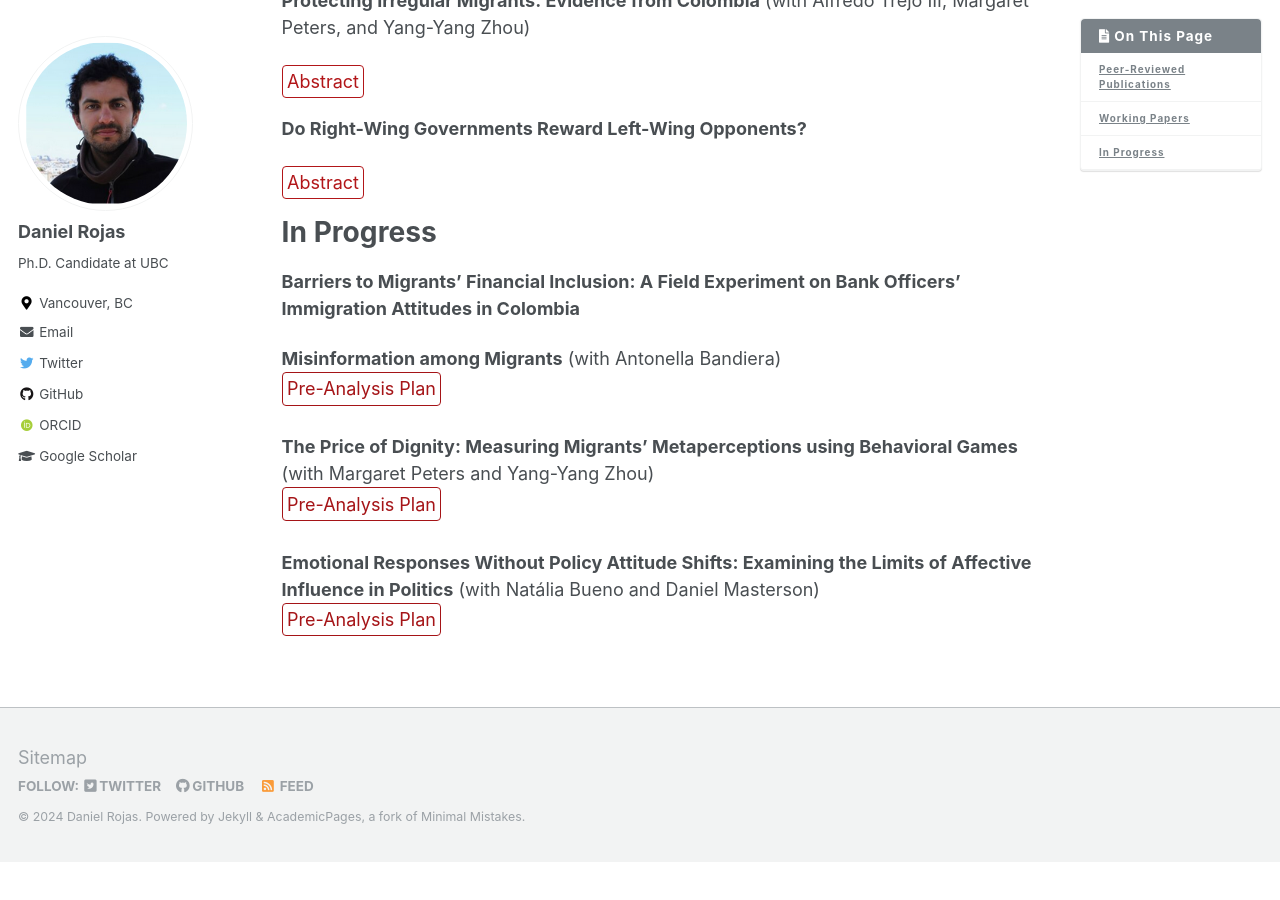
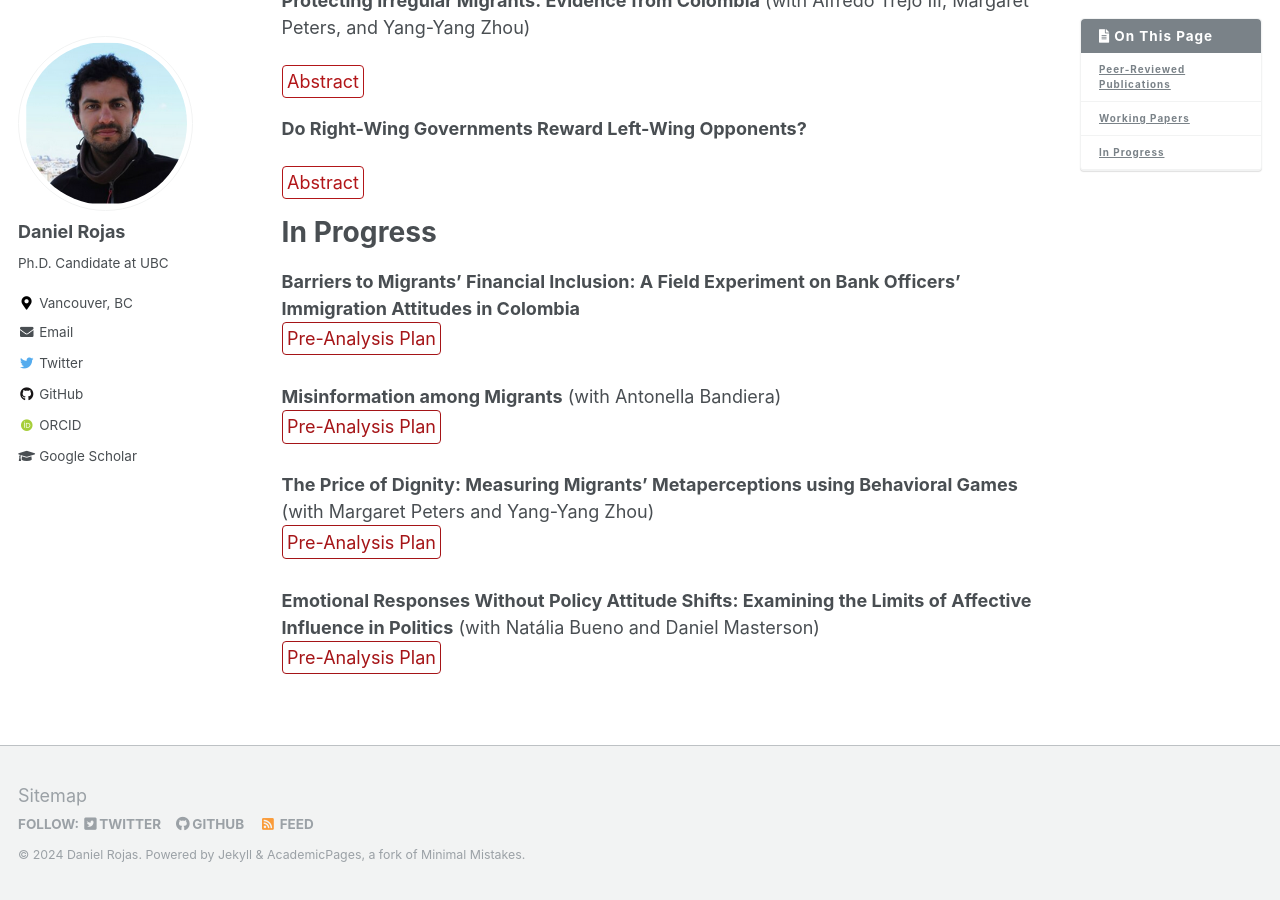
Before and after one commit to danielrojaslozano/danielrojaslozano.github.io, a Jekyll site: the page built from _pages/research.md, in a window 1280 px wide and 900 px high, scrolled down 785 px. Built offline with Jekyll 4.4.1, drawn with Linux system fonts in a browser that asks for light colours; some web fonts are replaced; before the commit the page ends 1647 px from its top, so only the background shows below that.

Commit message:
Update research.md

```diff
--- a/_pages/research.md
+++ b/_pages/research.md
@@ -97,6 +97,8 @@ details > p {
 # In Progress
 
 **Barriers to Migrants’ Financial Inclusion: A Field Experiment on Bank Officers’ Immigration Attitudes in Colombia**
+<br />
+[Pre-Analysis Plan](https://osf.io/6zhsa){: .btn--research}
 
 **Misinformation among Migrants** (with Antonella Bandiera)
 <br />
```
